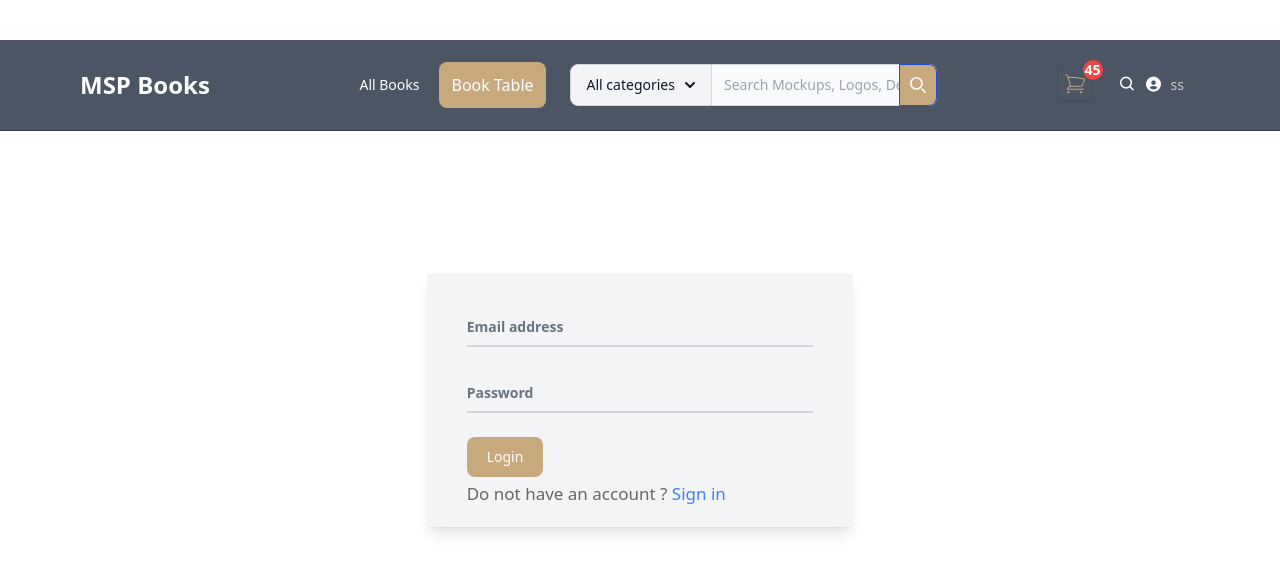
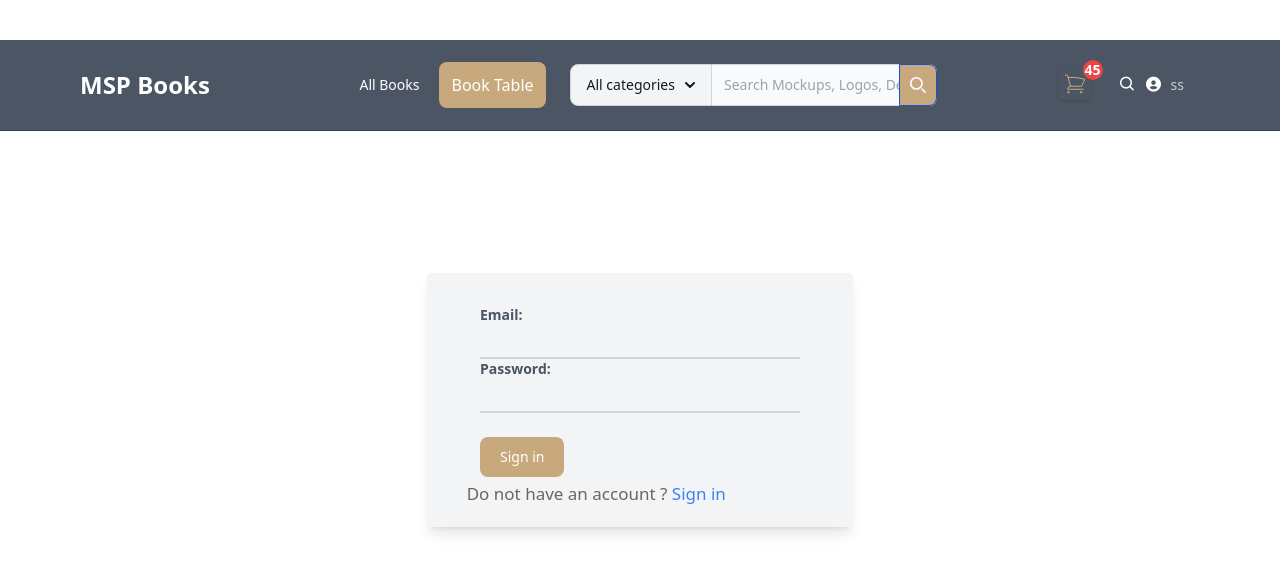
Before and after one commit to mohammad-shariar-parvez/book-catalog-application-mern, a React (Vite) app: page /login in a window 1280 px wide. Shown: the top 572 px of the page. Built offline with nearby package versions, Linux system fonts and the light colour scheme.

Commit message:
Sign and login form refactored

```diff
--- a/src/components/atoms/Input.tsx
+++ b/src/components/atoms/Input.tsx
@@ -1,34 +1,80 @@
-interface InputProps {
-  type: string;
-  name: string;
-  pattern?: string;
-  id: string;
-  value: string;
-  className?: string;
-  placeholder: string;
-  required?: boolean;
-  handleOnChange?: (event: React.ChangeEvent<HTMLInputElement>) => void;
+// interface InputProps {
+//   type: string;
+//   name: string;
+//   pattern?: string;
+//   id: string;
+//   value: string;
+//   className?: string;
+//   placeholder: string;
+//   required?: boolean;
+//   handleOnChange?: (event: React.ChangeEvent<HTMLInputElement>) => void;
+// }
+
+// const Input = ({
+//   type,
+//   name,
+//   id,
+//   placeholder,
+//   required,
+//   handleOnChange,
+// }: InputProps) => {
+//   return (
+//     <input
+//       type={type}
+//       name={name}
+//       id={id}
+//       value={value}
+//       className="block py-2.5 px-0 w-full text-sm text-gray-900 bg-transparent border-0 border-b-2 border-gray-300 appearance-none dark:text-white dark:border-gray-600 dark:focus:border-blue-500 focus:outline-none focus:ring-0 focus:border-blue-600 peer"
+//       placeholder={placeholder}
+//       required={required}
+//       onChange={handleOnChange}
+//     />
+//   );
+// };
+
+// export default Input;
+
+import React, { useState } from "react";
+
+interface FormValues {
+  username: string;
+  email: string;
+  password: string;
+  confirmPassword: string;
 }
 
-const Input = ({
+interface InputProps {
+  label: string;
+  name: string;
+  type: string;
+  value: string;
+  error?: string;
+  required?: boolean;
+  onChange: (e: React.ChangeEvent<HTMLInputElement>) => void;
+}
+
+const Input: React.FC<InputProps> = ({
+  label,
+  name,
   type,
-  name,
-  id,
-  placeholder,
+  value,
+  error,
   required,
-  handleOnChange,
-}: InputProps) => {
+  onChange,
+}) => {
   return (
-    <input
-      type={type}
-      name={name}
-      id={id}
-      className="block py-2.5 px-0 w-full text-sm text-gray-900 bg-transparent border-0 border-b-2 border-gray-300 appearance-none dark:text-white dark:border-gray-600 dark:focus:border-blue-500 focus:outline-none focus:ring-0 focus:border-blue-600 peer"
-      placeholder={placeholder}
-      required={required}
-      onChange={handleOnChange}
-    />
+    <div>
+      <label className="block text-sm text-gray-600 ">{label}</label>
+      <input
+        type={type}
+        name={name}
+        value={value}
+        onChange={onChange}
+        required
+        className="block py-1.5 px-0 w-full text-sm text-gray-900 bg-transparent border-0 border-b-2 border-gray-300 appearance-none dark:text-white dark:border-gray-600 dark:focus:border-blue-500 focus:outline-none focus:ring-0 focus:border-blue-600 peer"
+      />
+      {error && <span className="text-red-500">{error}</span>}
+    </div>
   );
 };
-
 export default Input;
--- a/src/components/auth/LoginForn.tsx
+++ b/src/components/auth/LoginForn.tsx
@@ -1,42 +1,83 @@
-import Label from "../atoms/Label";
+import React, { useState } from "react";
 import Input from "../atoms/Input";
 
-const LoginForm = () => {
+interface FormValues {
+  email: string;
+  password: string;
+}
+
+const initialFormValues: FormValues = {
+  email: "",
+  password: "",
+};
+
+const LoginForm: React.FC = () => {
+  const [formValues, setFormValues] = useState<FormValues>(initialFormValues);
+  const [errors, setErrors] = useState<Partial<FormValues>>({});
+
+  const handleChange = (e: React.ChangeEvent<HTMLInputElement>) => {
+    const { name, value } = e.target;
+    setFormValues((prevFormValues) => ({
+      ...prevFormValues,
+      [name]: value,
+    }));
+  };
+
+  const handleSubmit = (e: React.FormEvent<HTMLFormElement>) => {
+    e.preventDefault();
+    const validationErrors: Partial<FormValues> = {};
+
+    // Perform custom validation
+    if (formValues.email.trim() === "") {
+      validationErrors.email = "Email is required";
+    }
+    if (formValues.password.trim() === "") {
+      validationErrors.password = "Password is required";
+    }
+    // If there are errors, set them and return
+    if (Object.keys(validationErrors).length > 0) {
+      setErrors(validationErrors);
+      return;
+    }
+    // Registration logic here...
+    console.log("Registration form submitted:", formValues);
+    // Reset the form
+    setFormValues(initialFormValues);
+  };
+
   return (
-    <form>
-      <div className="relative z-0 w-full mb-6 group">
+    <form onSubmit={handleSubmit} className="max-w-xs mx-auto">
+      <div>
         <Input
+          label="Email:"
+          name="email"
           type="email"
-          name="floating_email"
-          id="floating_email"
-          placeholder=""
+          value={formValues.email}
+          error={errors.email}
           required
+          onChange={handleChange}
         />
-
-        <Label
-          htmlFor="floating_email"
-          className="peer-focus:font-medium absolute text-sm text-gray-500 dark:text-gray-400 duration-300 transform -translate-y-6 scale-75 top-3 -z-10 origin-[0] peer-focus:left-0 peer-focus:text-blue-600 peer-focus:dark:text-blue-500 peer-placeholder-shown:scale-100 peer-placeholder-shown:translate-y-0 peer-focus:scale-75 peer-focus:-translate-y-6"
-        >
-          Email address
-        </Label>
       </div>
       <div className="relative z-0 w-full mb-6 group">
         <Input
+          label="Password:"
+          name="password"
           type="password"
-          name="floating_password"
-          id="floating_password"
-          placeholder=" "
+          value={formValues.password}
+          error={errors.password}
           required
+          onChange={handleChange}
         />
-        <Label htmlFor="floating_password">Password</Label>
       </div>
 
-      <button
-        type="submit"
-        className="text-white bg-golden hover:bg-yellow-600 focus:ring-4 focus:outline-none focus:ring-blue-300 font-medium rounded-lg text-sm w-full sm:w-auto px-5 py-2.5 text-center dark:bg-blue-600 dark:hover:bg-blue-700 dark:focus:ring-blue-800"
-      >
-        Login
-      </button>
+      <div className="gap-x-6 space-x-6">
+        <button
+          type="submit"
+          className="text-white bg-golden hover:bg-yellow-600 focus:ring-4 focus:outline-none focus:ring-blue-300 font-medium rounded-lg text-sm w-full sm:w-auto px-5 py-2.5 text-center dark:bg-blue-600 dark:hover:bg-blue-700 dark:focus:ring-blue-800  "
+        >
+          Sign in
+        </button>
+      </div>
     </form>
   );
 };
--- a/src/components/auth/SignupForm.tsx
+++ b/src/components/auth/SignupForm.tsx
@@ -1,10 +1,7 @@
-/* eslint-disable @typescript-eslint/no-empty-function */
-import React, { useState, ChangeEvent, FormEvent } from "react";
-
-import Label from "../atoms/Label";
+import React, { useState } from "react";
 import Input from "../atoms/Input";
 
-interface InputForms {
+interface FormValues {
   firstName: string;
   lastName: string;
   email: string;
@@ -12,7 +9,7 @@ interface InputForms {
   confirmPassword: string;
 }
 
-const inputForms: InputForms = {
+const initialFormValues: FormValues = {
   firstName: "",
   lastName: "",
   email: "",
@@ -21,116 +18,273 @@ const inputForms: InputForms = {
 };
 
 const SignupForm: React.FC = () => {
-  const [input, setInput] = useState<InputForms>({ ...inputForms });
-  const [pass, setPass] = useState(false);
-  const { firstName, lastName, email, password, confirmPassword } = input;
+  const [formValues, setFormValues] = useState<FormValues>(initialFormValues);
+  const [errors, setErrors] = useState<Partial<FormValues>>({});
 
-  const handleOnChange = (e: ChangeEvent<HTMLInputElement>) => {
+  const handleChange = (e: React.ChangeEvent<HTMLInputElement>) => {
     const { name, value } = e.target;
-
-    setInput((prevInput) => ({
-      ...prevInput,
+    setFormValues((prevFormValues) => ({
+      ...prevFormValues,
       [name]: value,
     }));
   };
 
-  const handleSubmit = (e: FormEvent<HTMLFormElement>) => {
+  const handleSubmit = (e: React.FormEvent<HTMLFormElement>) => {
     e.preventDefault();
-    if (password !== confirmPassword) {
-      setPass(true);
-      setInput({ ...inputForms, password: "", confirmPassword: "" });
-      setInput((prevInput) => ({
-        ...prevInput,
-        password: "",
-        confirmPassword: "",
-      }));
-      console.log("Input is ", password);
-    } else {
-      console.log("Input is----- ", inputForms);
-      setInput((prevInput) => inputForms);
-      // setInput(inputForms );
+    const validationErrors: Partial<FormValues> = {};
+
+    // Perform custom validation
+    if (formValues.firstName.trim() === "") {
+      validationErrors.firstName = "Fisrtname is required";
     }
+    if (formValues.lastName.trim() === "") {
+      validationErrors.firstName = "Lastname is required";
+    }
+    if (formValues.email.trim() === "") {
+      validationErrors.email = "Email is required";
+    }
+    if (formValues.password.trim() === "") {
+      validationErrors.password = "Password is required";
+    }
+    if (formValues.confirmPassword.trim() === "") {
+      validationErrors.confirmPassword = "Confirm Password is required";
+    }
+    if (formValues.password !== formValues.confirmPassword) {
+      validationErrors.confirmPassword = "Passwords do not match";
+    }
+
+    // If there are errors, set them and return
+    if (Object.keys(validationErrors).length > 0) {
+      setErrors(validationErrors);
+      return;
+    }
+
+    // Registration logic here...
+    console.log("Registration form submitted:", formValues);
+
+    // Reset the form
+    setFormValues(initialFormValues);
   };
-  console.log("HEEEEEELLLLOOO", password);
-
-  // eslint-disable-next-line @typescript-eslint/no-unsafe-call
-  useEffect(() => {}, [input]);
+  const handleReset = () => {
+    setFormValues(initialFormValues);
+    setErrors({});
+  };
 
   return (
-    <form onSubmit={handleSubmit}>
-      <div className="relative z-0 w-full mb-5 group">
+    <form onSubmit={handleSubmit} className="max-w-xs mx-auto">
+      <div className="grid md:grid-cols-2 md:gap-6">
+        <div className="relative z-0 w-full mb-6 group">
           <Input
-          type="email"
-          name="email"
-          id="floating_email"
-          value={email}
-          placeholder=""
+            label="Firstname:"
+            name="firstName"
+            type="text"
+            value={formValues.firstName}
+            error={errors.firstName}
             required
-          handleOnChange={handleOnChange}
+            onChange={handleChange}
           />
-        <Label htmlFor="floating_email">Email address</Label>
         </div>
         <div className="relative z-0 w-full mb-6 group">
           <Input
-          type="password"
-          name="password"
-          id="floating_password"
-          value={password}
-          placeholder=" "
+            label="LastName:"
+            name="lastName"
+            type="text"
+            value={formValues.lastName}
+            error={errors.lastName}
             required
-          handleOnChange={handleOnChange}
+            onChange={handleChange}
           />
-        <Label htmlFor="floating_password">Password</Label>
-        {pass && <p className="text-red-500">Password not matched</p>}
+        </div>
+      </div>
+      <div>
+        <Input
+          label="Email:"
+          name="email"
+          type="email"
+          value={formValues.email}
+          error={errors.email}
+          required
+          onChange={handleChange}
+        />
       </div>
       <div className="relative z-0 w-full mb-6 group">
         <Input
+          label="Password:"
+          name="password"
           type="password"
-          name="confirmPassword"
-          id="floating_repeat_password"
-          value={confirmPassword}
-          placeholder=" "
+          value={formValues.password}
+          error={errors.password}
           required
-          handleOnChange={handleOnChange}
+          onChange={handleChange}
         />
-        <Label htmlFor="floating_repeat_password">Confirm password</Label>
-        {pass && <p className="text-red-500">Password not matched</p>}
-      </div>
-      <div className="grid md:grid-cols-2 md:gap-6">
-        <div className="relative z-0 w-full mb-6 group">
-          <Input
-            type="text"
-            name="firstName"
-            id="floating_first_name"
-            value={firstName}
-            placeholder=" "
-            required
-            handleOnChange={handleOnChange}
-          />
-          <Label htmlFor="floating_first_name">First name</Label>
       </div>
       <div className="relative z-0 w-full mb-6 group">
         <Input
-            type="text"
-            name="lastName"
-            id="floating_last_name"
-            value={lastName}
-            placeholder=" "
+          label="Confirm Password:"
+          name="confirmPassword"
+          type="password"
+          value={formValues.confirmPassword}
+          error={errors.confirmPassword}
           required
-            handleOnChange={handleOnChange}
+          onChange={handleChange}
         />
-          <Label htmlFor="floating_last_name">Last name</Label>
-        </div>
       </div>
 
+      <div className="gap-x-6 space-x-6">
         <button
           type="submit"
-        className="text-white bg-golden hover:bg-yellow-600 focus:ring-4 focus:outline-none focus:ring-blue-300 font-medium rounded-lg text-sm w-full sm:w-auto px-5 py-2.5 text-center dark:bg-blue-600 dark:hover:bg-blue-700 dark:focus:ring-blue-800"
+          className="text-white bg-golden hover:bg-yellow-600 focus:ring-4 focus:outline-none focus:ring-blue-300 font-medium rounded-lg text-sm w-full sm:w-auto px-5 py-2.5 text-center dark:bg-blue-600 dark:hover:bg-blue-700 dark:focus:ring-blue-800  "
         >
           Sign in
         </button>
+
+        <button
+          type="button"
+          onClick={handleReset}
+          className="text-white bg-gray-500 hover:bg-gray-600 focus:ring-4 focus:outline-none focus:ring-blue-300 font-medium rounded-lg text-sm w-full sm:w-auto px-5 py-2.5 text-center dark:bg-blue-600 dark:hover:bg-blue-700 dark:focus:ring-blue-800 "
+        >
+          Reset
+        </button>
+      </div>
     </form>
   );
 };
 
 export default SignupForm;
+
+// /* eslint-disable @typescript-eslint/no-empty-function */
+// import React, { useState, ChangeEvent, FormEvent } from "react";
+
+// import Label from "../atoms/Label";
+// import Input from "../atoms/Input";
+
+// interface InputForms {
+//   firstName: string;
+//   lastName: string;
+//   email: string;
+//   password: string;
+//   confirmPassword: string;
+// }
+
+// const inputForms: InputForms = {
+//   firstName: "",
+//   lastName: "",
+//   email: "",
+//   password: "",
+//   confirmPassword: "",
+// };
+
+// const SignupForm: React.FC = () => {
+//   const [input, setInput] = useState<InputForms>({ ...inputForms });
+//   const [pass, setPass] = useState(false);
+//   const { firstName, lastName, email, password, confirmPassword } = input;
+
+//   const handleOnChange = (e: ChangeEvent<HTMLInputElement>) => {
+//     const { name, value } = e.target;
+
+//     setInput((prevInput) => ({
+//       ...prevInput,
+//       [name]: value,
+//     }));
+//   };
+
+//   const handleSubmit = (e: FormEvent<HTMLFormElement>) => {
+//     e.preventDefault();
+//     if (password !== confirmPassword) {
+//       setPass(true);
+//       setInput({ ...inputForms, password: "", confirmPassword: "" });
+//       setInput((prevInput) => ({
+//         ...prevInput,
+//         password: "",
+//         confirmPassword: "",
+//       }));
+//       console.log("Input is ", password);
+//     } else {
+//       console.log("Input is----- ", inputForms);
+//       setInput((prevInput) => inputForms);
+//       // setInput(inputForms );
+//     }
+//   };
+//   console.log("HEEEEEELLLLOOO", password);
+
+//   // eslint-disable-next-line @typescript-eslint/no-unsafe-call
+//   useEffect(() => {}, [input]);
+
+//   return (
+//     <form onSubmit={handleSubmit}>
+//       <div className="relative z-0 w-full mb-5 group">
+//         <Input
+//           type="email"
+//           name="email"
+//           id="floating_email"
+//           value={email}
+//           placeholder=""
+//           required
+//           handleOnChange={handleOnChange}
+//         />
+//         <Label htmlFor="floating_email">Email address</Label>
+//       </div>
+//       <div className="relative z-0 w-full mb-6 group">
+//         <Input
+//           type="password"
+//           name="password"
+//           id="floating_password"
+//           value={password}
+//           placeholder=" "
+//           required
+//           handleOnChange={handleOnChange}
+//         />
+//         <Label htmlFor="floating_password">Password</Label>
+//         {pass && <p className="text-red-500">Password not matched</p>}
+//       </div>
+//       <div className="relative z-0 w-full mb-6 group">
+//         <Input
+//           type="password"
+//           name="confirmPassword"
+//           id="floating_repeat_password"
+//           value={confirmPassword}
+//           placeholder=" "
+//           required
+//           handleOnChange={handleOnChange}
+//         />
+//         <Label htmlFor="floating_repeat_password">Confirm password</Label>
+//         {pass && <p className="text-red-500">Password not matched</p>}
+//       </div>
+//       <div className="grid md:grid-cols-2 md:gap-6">
+//         <div className="relative z-0 w-full mb-6 group">
+//           <Input
+//             type="text"
+//             name="firstName"
+//             id="floating_first_name"
+//             value={firstName}
+//             placeholder=" "
+//             required
+//             handleOnChange={handleOnChange}
+//           />
+//           <Label htmlFor="floating_first_name">First name</Label>
+//         </div>
+//         <div className="relative z-0 w-full mb-6 group">
+//           <Input
+//             type="text"
+//             name="lastName"
+//             id="floating_last_name"
+//             value={lastName}
+//             placeholder=" "
+//             required
+//             handleOnChange={handleOnChange}
+//           />
+//           <Label htmlFor="floating_last_name">Last name</Label>
+//         </div>
+//       </div>
+
+//       <button
+//         type="submit"
+//         className="text-white bg-golden hover:bg-yellow-600 focus:ring-4 focus:outline-none focus:ring-blue-300 font-medium rounded-lg text-sm w-full sm:w-auto px-5 py-2.5 text-center dark:bg-blue-600 dark:hover:bg-blue-700 dark:focus:ring-blue-800"
+//       >
+//         Sign in
+//       </button>
+//     </form>
+//   );
+// };
+
+// export default SignupForm;
```
Lines whose indentation alone changed are shown as unchanged.
